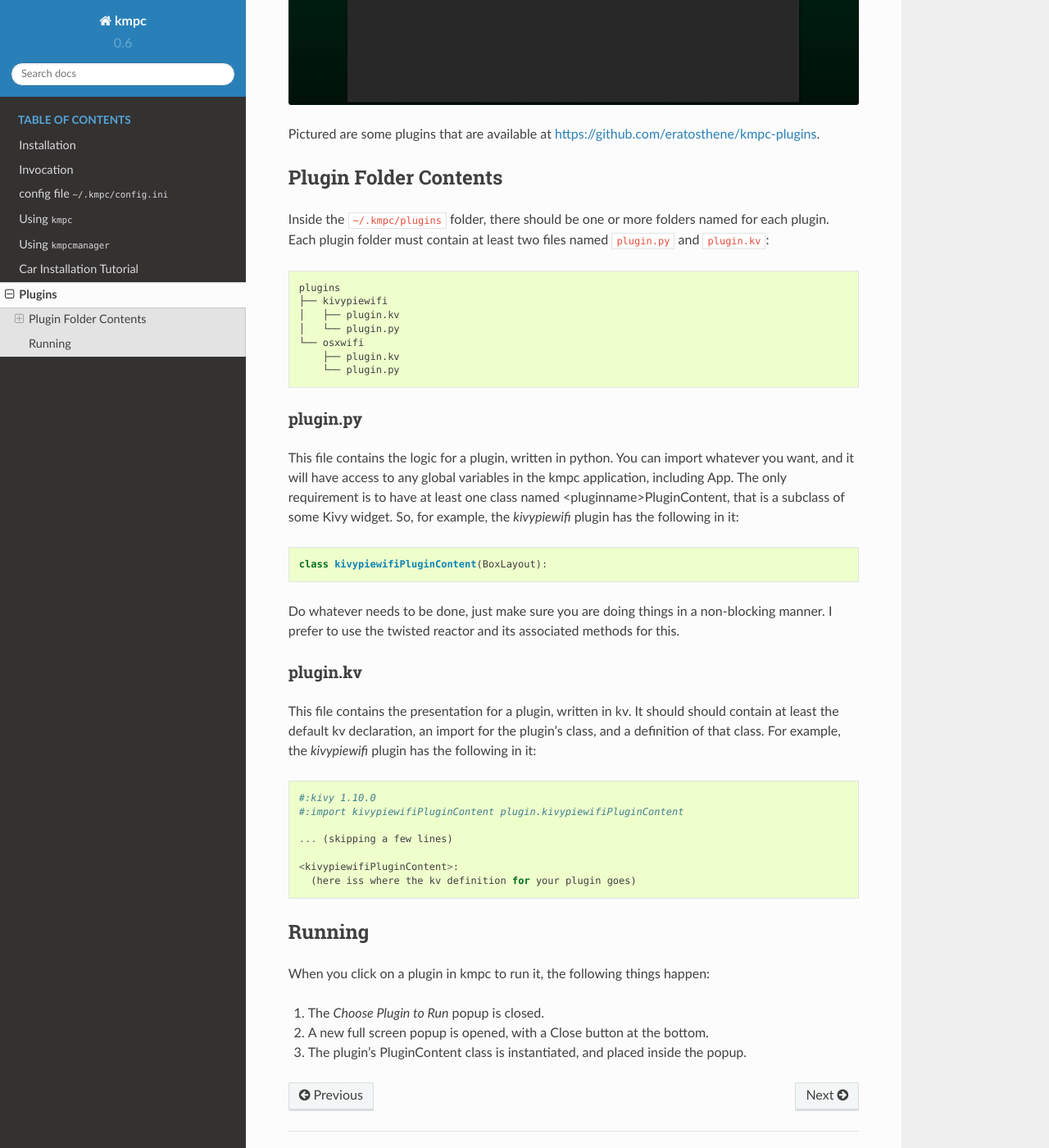
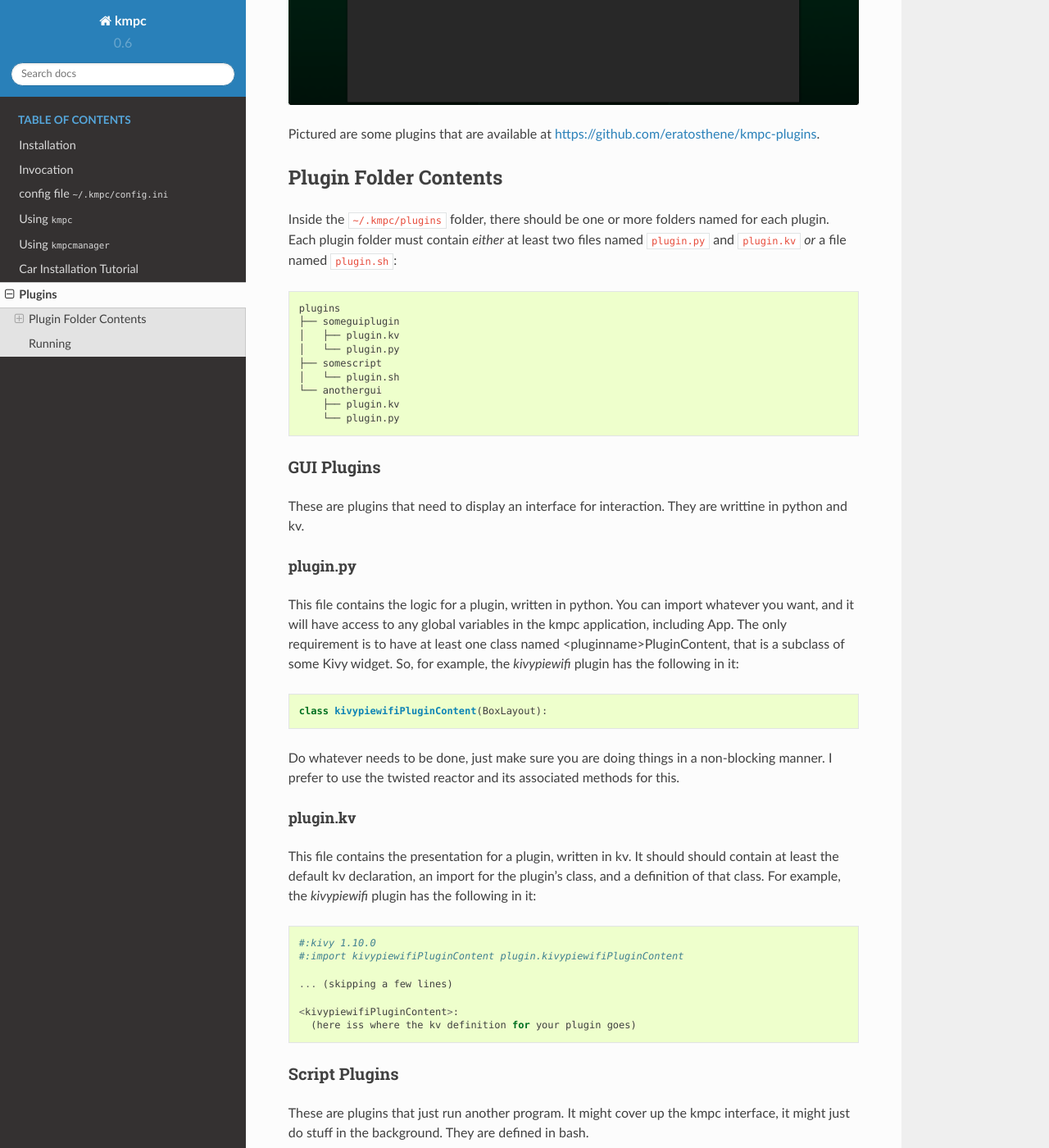
Before and after one commit to eratosthene/kmpc, a Sphinx documentation site: the page built from docs/plugins.rst, in a window 1280 px wide and 1400 px high, scrolled down 1013 px. Shown: the whole window at 82% size. Built offline with Sphinx 7.4.7 and the Read the Docs theme 2.0.0, drawn with Linux system fonts in a browser that asks for light colours; some of the changed text lies outside the part shown.

Commit message:
adding script plugins

```diff
--- a/docs/plugins.rst
+++ b/docs/plugins.rst
@@ -22,19 +22,27 @@
 **********************
 
 Inside the ``~/.kmpc/plugins`` folder, there should be one or more folders
-named for each plugin. Each plugin folder must contain at least two files named
-``plugin.py`` and ``plugin.kv``::
+named for each plugin. Each plugin folder must contain *either* at least two
+files named ``plugin.py`` and ``plugin.kv`` *or* a file named ``plugin.sh``::
 
   plugins
-  ├── kivypiewifi
+  ├── someguiplugin
   │   ├── plugin.kv
   │   └── plugin.py
-  └── osxwifi
+  ├── somescript
+  │   └── plugin.sh
+  └── anothergui
       ├── plugin.kv
       └── plugin.py
 
+GUI Plugins
+===========
+
+These are plugins that need to display an interface for interaction. They are
+writtine in python and kv.
+
 plugin.py
-=========
+---------
 
 This file contains the logic for a plugin, written in python. You can import
 whatever you want, and it will have access to any global variables in the kmpc
@@ -51,7 +59,7 @@
 methods for this.
 
 plugin.kv
-=========
+---------
 
 This file contains the presentation for a plugin, written in kv. It should
 should contain at least the default kv declaration, an import for the plugin's
@@ -68,13 +76,31 @@
   <kivypiewifiPluginContent>:
     (here iss where the kv definition for your plugin goes)
 
+Script Plugins
+==============
+
+These are plugins that just run another program. It might cover up the kmpc
+interface, it might just do stuff in the background. They are defined in bash.
+
+plugin.sh
+---------
+
+This is just a normal bash script that does whatever.
+
 *******
 Running
 *******
 
-When you click on a plugin in kmpc to run it, the following things happen:
+When you click on a GUI plugin in kmpc to run it, the following things happen:
 
 #. The *Choose Plugin to Run* popup is closed.
 #. A new full screen popup is opened, with a Close button at the bottom.
 #. The plugin's PluginContent class is instantiated, and placed inside the
    popup.
+
+When you click on a script plugin in kmpc to run it, the following things
+happen:
+
+#. The chosen script is executed, with control returning to kmpc only after the
+   script exits.
+#. The *Choose Plugin to Run* popup is closed.
```
Also changed, not shown: 1 other file.
